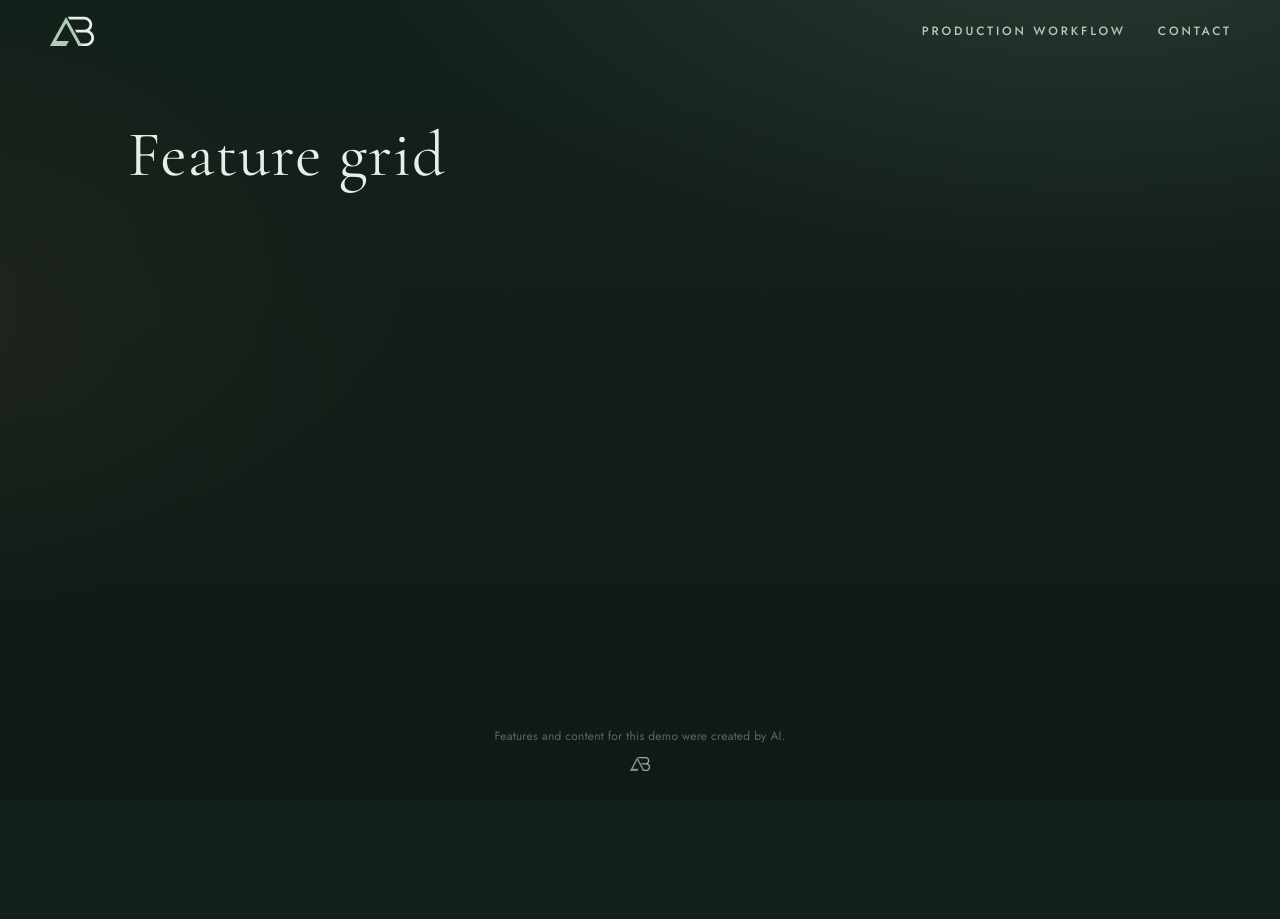
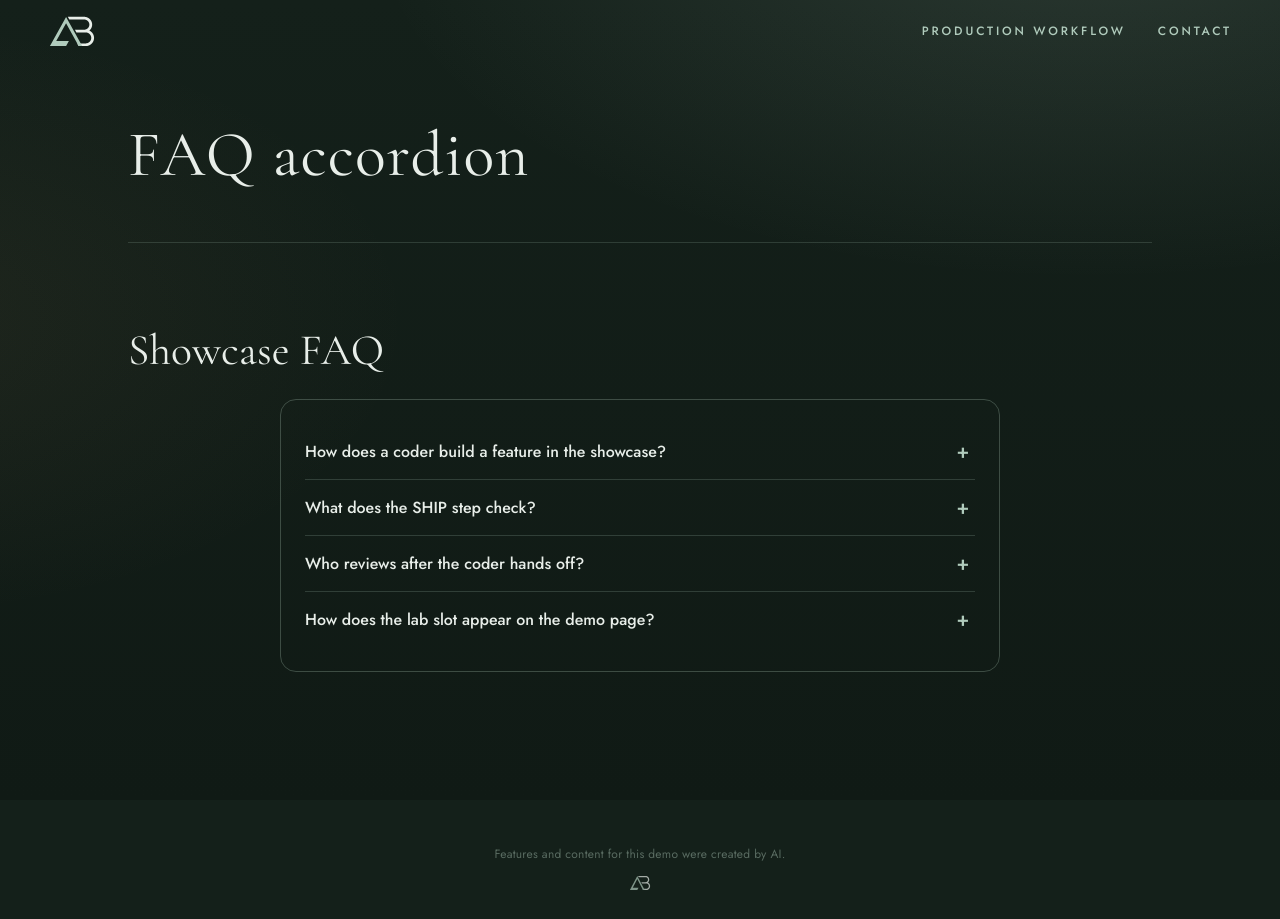
Before and after one commit to ashtonbach/agent-showcase, a Next.js app: page / in a window 1280 px wide. Before the commit the page ends 800 px from the top, so only its background shows below. Built offline with nearby package versions, Linux system fonts and the light colour scheme.

Commit message:
Feature: FAQ accordion (Author: Alder)

```diff
--- a/app/lab/current.json
+++ b/app/lab/current.json
@@ -1 +1 @@
-{"slug":"feature-grid"}
+{"slug":"faq-accordion"}
--- /dev/null
+++ b/app/lab/faq-accordion/index.tsx
@@ -0,0 +1,149 @@
+"use client";
+
+import { useState } from "react";
+
+const FAQS = [
+  {
+    q: "How does a coder build a feature in the showcase?",
+    a: "They read the spec, implement one client component under app/lab/<slug>/, wire the lab slot in app/page.tsx, and run SHIP so the gate can verify build and behavior.",
+  },
+  {
+    q: "What does the SHIP step check?",
+    a: "It runs layout checks at mobile and desktop widths, a production build, gate rules on files and banned APIs, then commits and pushes the branch when everything passes.",
+  },
+  {
+    q: "Who reviews after the coder hands off?",
+    a: "Rowan reviews the change for spec and quality; Cedar runs QA; the coordinator tracks the run transcript and preview deployment.",
+  },
+  {
+    q: "How does the lab slot appear on the demo page?",
+    a: "app/lab/current.json sets the page H1 slug; page.tsx imports the active lab component and renders it where the lab slot comment sits.",
+  },
+];
+
+const css = `
+.lab-faq {
+  width: min(720px, 100%);
+  margin: 8px auto 56px;
+  box-sizing: border-box;
+}
+.lab-faq-card {
+  border: 1px solid rgba(176, 203, 188, 0.28);
+  border-radius: 16px;
+  padding: 24px;
+  box-sizing: border-box;
+}
+.lab-faq-list {
+  list-style: none;
+  margin: 0;
+  padding: 0;
+}
+.lab-faq-item {
+  border-top: 1px solid rgba(176, 203, 188, 0.2);
+}
+.lab-faq-item:first-child {
+  border-top: none;
+}
+.lab-faq-trigger {
+  width: 100%;
+  display: flex;
+  align-items: center;
+  justify-content: space-between;
+  gap: 16px;
+  padding: 16px 0;
+  margin: 0;
+  border: none;
+  background: transparent;
+  color: var(--mist, #e8eee9);
+  font-family: var(--sans);
+  font-size: 1rem;
+  font-weight: 500;
+  text-align: left;
+  cursor: pointer;
+}
+.lab-faq-trigger:focus-visible {
+  outline: 2px solid var(--sage, #b0cbbc);
+  outline-offset: 2px;
+}
+.lab-faq-icon {
+  flex-shrink: 0;
+  width: 1.5rem;
+  color: var(--sage, #b0cbbc);
+  font-size: 1.25rem;
+  line-height: 1;
+  text-align: center;
+}
+.lab-faq-panel {
+  margin: 0 0 16px;
+  padding: 0 0 8px;
+  color: var(--mist, #e8eee9);
+  font-family: var(--sans);
+  font-size: 0.95rem;
+  line-height: 1.55;
+  opacity: 0.92;
+}
+@media (prefers-reduced-motion: no-preference) {
+  .lab-faq-panel {
+    animation: lab-faq-in 0.2s ease;
+  }
+}
+@keyframes lab-faq-in {
+  from { opacity: 0; transform: translateY(-4px); }
+  to { opacity: 0.92; transform: translateY(0); }
+}
+@media (prefers-reduced-motion: reduce) {
+  .lab-faq-panel {
+    animation: none;
+  }
+}
+`;
+
+export default function FaqAccordion() {
+  const [openIndex, setOpenIndex] = useState<number | null>(null);
+  const titleId = "lab-faq-title";
+
+  function toggle(index: number) {
+    setOpenIndex((prev) => (prev === index ? null : index));
+  }
+
+  return (
+    <section data-lab="faq-accordion" aria-labelledby={titleId}>
+      <style>{css}</style>
+      <h2 id={titleId}>Showcase FAQ</h2>
+      <div className="lab-faq">
+        <div className="lab-faq-card">
+          <ul className="lab-faq-list">
+            {FAQS.map((item, index) => {
+              const panelId = `lab-faq-panel-${index}`;
+              const expanded = openIndex === index;
+              return (
+                <li key={panelId} className="lab-faq-item">
+                  <button
+                    type="button"
+                    className="lab-faq-trigger"
+                    aria-expanded={expanded}
+                    aria-controls={panelId}
+                    onClick={() => toggle(index)}
+                  >
+                    <span>{item.q}</span>
+                    <span className="lab-faq-icon" aria-hidden="true">
+                      {expanded ? "−" : "+"}
+                    </span>
+                  </button>
+                  <div
+                    id={panelId}
+                    role="region"
+                    className="lab-faq-panel"
+                    hidden={!expanded}
+                  >
+                    {item.a}
+                  </div>
+                </li>
+              );
+            })}
+          </ul>
+        </div>
+      </div>
+    </section>
+  );
+}
--- a/app/page.tsx
+++ b/app/page.tsx
@@ -1,3 +1,4 @@
+import Lab from "./lab/faq-accordion";
 import { readDemoKey, demoTitle } from "./demo-name";
 const demoKey = readDemoKey();
 const demoName = demoTitle();
@@ -5,7 +6,7 @@ export default function Page() {
   return (
     <div className="page-stack">
       <h1 className="demo-title" data-i18n={demoKey}>{demoName}</h1>
-      {/* lab:slot */}
+      <Lab /> {/* lab:slot */}
     </div>
   );
 }
```
